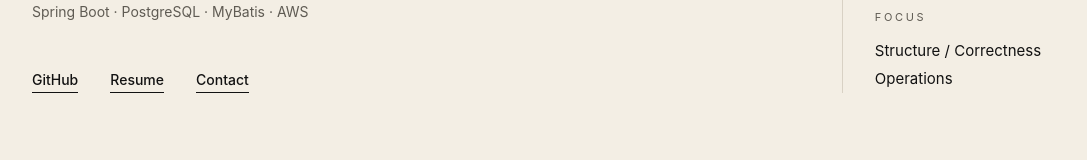
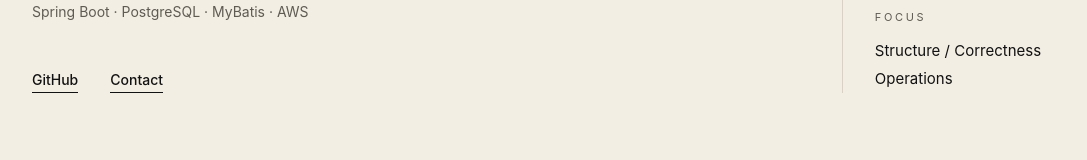
Before and after one commit to hot-gamja/portfolio-v1, a React (Vite) app: page / in a window 1280 px wide. Shown: the part 490-650 px from the top of the page, without its empty margins (96-1183 px from the left). Built offline with nearby package versions, Linux system fonts and the light colour scheme.

Commit message:
Update Hero links: GitHub, Contact email, hide Resume

```diff
--- a/src/components/Hero.jsx
+++ b/src/components/Hero.jsx
@@ -26,23 +26,15 @@ export default function Hero() {
 
             <div className="flex flex-wrap gap-8 text-sm font-medium">
               <a
-                href="https://github.com/[username]"
+                href="https://github.com/hot-gamja"
                 target="_blank"
                 rel="noreferrer"
                 className="border-b border-ink text-ink pb-0.5 hover:opacity-50 transition-opacity"
               >
                 GitHub
               </a>
-              <a
-                href="/portfolio-v1/resume.pdf"
-                target="_blank"
-                rel="noreferrer"
-                className="border-b border-ink text-ink pb-0.5 hover:opacity-50 transition-opacity"
-              >
-                Resume
-              </a>
-              <a
-                href="mailto:[your@email.com]"
+<a
+                href="mailto:abcd0701@naver.com"
                 className="border-b border-ink text-ink pb-0.5 hover:opacity-50 transition-opacity"
               >
                 Contact
```
